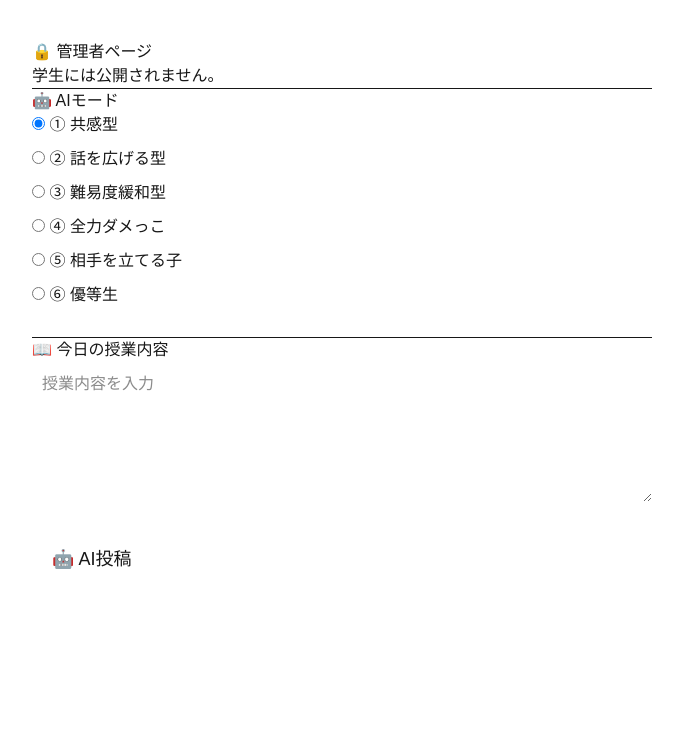
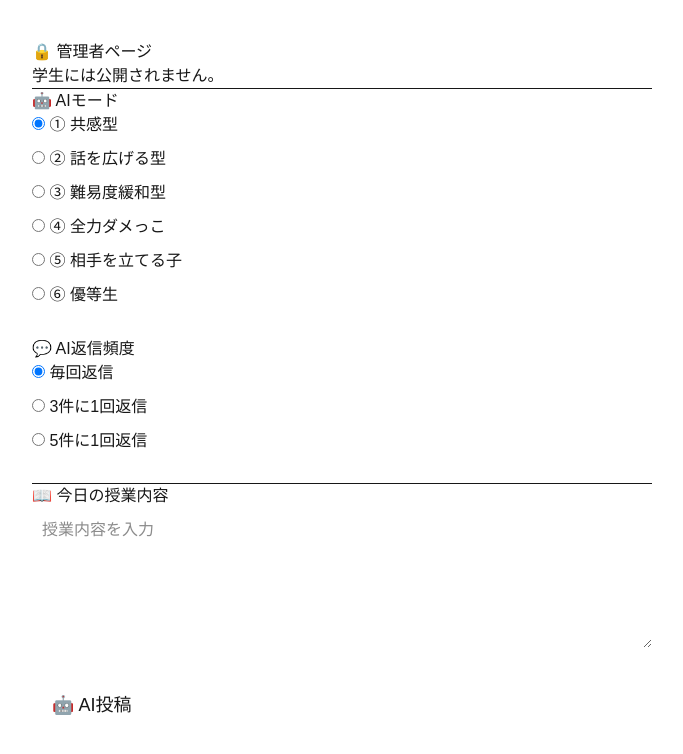
Before and after one commit to TayaTaya-stu/classaid, a Next.js app: page /admin in a window 1280 px wide. Shown: the top 754 px of the page, without its empty margins (8-691 px from the left). Built offline with nearby package versions, Linux system fonts and the light colour scheme; no server answers; the database is empty.

Commit message:
AI返信頻度を管理者画面から設定できるようにした

```diff
--- a/app/admin/page.tsx
+++ b/app/admin/page.tsx
@@ -7,6 +7,7 @@ export default function AdminPage() {
 
     const [lecture, setLecture] = useState('')
     const [selectedMode, setSelectedMode] = useState('empathy')
+    const [replyFrequency, setReplyFrequency] = useState('always')
 
     useEffect(() => {
 
@@ -23,7 +24,13 @@ useEffect(() => {
             if (aiMode) {
                 setSelectedMode(aiMode.value)
             }
+            const savedReplyFrequency = data.find(
+                (item: any) => item.key === 'reply_frequency'
+            )
 
+            if (savedReplyFrequency) {
+                setReplyFrequency(savedReplyFrequency.value)
+            }
         }
 
         loadSettings()
@@ -48,6 +55,23 @@ console.log("saveAiMode", mode)
             alert('AIモードの保存に失敗しました')
         }
 
+    }
+    async function saveReplyFrequency(frequency: string) {
+        setReplyFrequency(frequency)
+
+        const res = await fetch('/api/settings', {
+            method: 'POST',
+            headers: {
+                'Content-Type': 'application/json',
+            },
+            body: JSON.stringify({
+                replyFrequency: frequency,
+            }),
+        })
+
+        if (!res.ok) {
+            alert('返信頻度の保存に失敗しました')
+        }
     }
 
     async function createAIPost() {
@@ -118,8 +142,52 @@ async function createAIPost() {
                     </label>
                 ))}
             </div>
+            <h2>💬 AI返信頻度</h2>
+
+            <div
+                style={{
+                    display: 'flex',
+                    flexDirection: 'column',
+                    gap: 10,
+                    marginBottom: 30,
+                }}
+            >
+                <label>
+                    <input
+                        type="radio"
+                        name="reply-frequency"
+                        checked={replyFrequency === 'always'}
+                        onChange={() => saveReplyFrequency('always')}
+                    />
+                    {' '}
+                    毎回返信
+                </label>
+
+                <label>
+                    <input
+                        type="radio"
+                        name="reply-frequency"
+                        checked={replyFrequency === 'every_3'}
+                        onChange={() => saveReplyFrequency('every_3')}
+                    />
+                    {' '}
+                    3件に1回返信
+                </label>
+
+                <label>
+                    <input
+                        type="radio"
+                        name="reply-frequency"
+                        checked={replyFrequency === 'every_5'}
+                        onChange={() => saveReplyFrequency('every_5')}
+                    />
+                    {' '}
+                    5件に1回返信
+                </label>
+            </div>
 
             <hr />
+
 
             <h2>📖 今日の授業内容</h2>
 
--- a/app/api/ai-post/route.ts
+++ b/app/api/ai-post/route.ts
@@ -34,12 +34,11 @@ export async function POST() {
           .join("\n")
         : "まだ学生の投稿はありません。";
 
-    // 管理者ページで選択されたAIモードを取得
-    const { data: setting, error: settingError } = await supabase
+    // 管理者ページで選択されたAIモードと返信頻度を取得
+    const { data: settings, error: settingError } = await supabase
       .from("settings")
-      .select("value")
-      .eq("key", "ai_mode")
-      .single();
+      .select("key, value")
+      .in("key", ["ai_mode", "reply_frequency"]);
 
     if (settingError) {
       console.error("AIモード取得エラー:", settingError);
@@ -51,10 +50,29 @@ export async function POST() {
     }
 
     // AIモードが正しい値なら使用し、不正な場合はempathyにする
+  const aiModeSetting = settings?.find(
+  (item) => item.key === "ai_mode"
+);
+
+const replyFrequencySetting = settings?.find(
+  (item) => item.key === "reply_frequency"
+);
+
 const aiMode =
-      setting?.value && setting.value in AI_PROMPTS
-        ? (setting.value as keyof typeof AI_PROMPTS)
+  aiModeSetting?.value &&
+  aiModeSetting.value in AI_PROMPTS
+    ? (aiModeSetting.value as keyof typeof AI_PROMPTS)
     : "empathy";
+
+const replyFrequency =
+  replyFrequencySetting?.value ?? "always";
+
+  const replyInterval =
+  replyFrequency === "every_3"
+    ? 3
+    : replyFrequency === "every_5"
+      ? 5
+      : 1;
 
     const selectedPrompt = AI_PROMPTS[aiMode];
 
--- a/app/api/settings/route.ts
+++ b/app/api/settings/route.ts
@@ -21,14 +21,20 @@ export async function GET() {
 // 設定を更新
 export async function POST(request: Request) {
 
-  const { aiMode } = await request.json();
+  const { aiMode, replyFrequency } = await request.json();
 
- const { data, error } = await supabase
+const settingKey = replyFrequency
+  ? "reply_frequency"
+  : "ai_mode";
+
+const settingValue = replyFrequency ?? aiMode;
+
+const { data, error } = await supabase
   .from("settings")
   .update({
-    value: aiMode,
+    value: settingValue,
   })
-  .eq("key", "ai_mode")
+  .eq("key", settingKey)
   .select();
 
 console.log("更新結果:", data);
--- a/app/page.tsx
+++ b/app/page.tsx
@@ -143,6 +143,57 @@ export default function Home() {
 
     setMessage('')
     await loadPosts()
+    const { data: frequencySetting, error: frequencyError } =
+      await supabase
+        .from('settings')
+        .select('value')
+        .eq('key', 'reply_frequency')
+        .single()
+
+    if (frequencyError) {
+      console.error(
+        '返信頻度の取得エラー:',
+        frequencyError
+      )
+      return
+    }
+
+    const replyInterval =
+      frequencySetting?.value === 'every_3'
+        ? 3
+        : frequencySetting?.value === 'every_5'
+          ? 5
+          : 1
+
+    const { data: recentPosts, error: recentPostsError } =
+      await supabase
+        .from('posts')
+        .select('is_ai')
+        .order('created_at', { ascending: false })
+
+    if (recentPostsError) {
+      console.error(
+        '投稿履歴の取得エラー:',
+        recentPostsError
+      )
+      return
+    }
+
+    let consecutiveStudentPosts = 0
+
+for (const post of recentPosts ?? []) {
+  if (post.is_ai) {
+    break
+  }
+
+  consecutiveStudentPosts++
+}
+
+if (
+  consecutiveStudentPosts % replyInterval !== 0
+) {
+  return
+}
 
     setTimeout(async () => {
       try {
```
Lines whose indentation alone changed are shown as unchanged.
